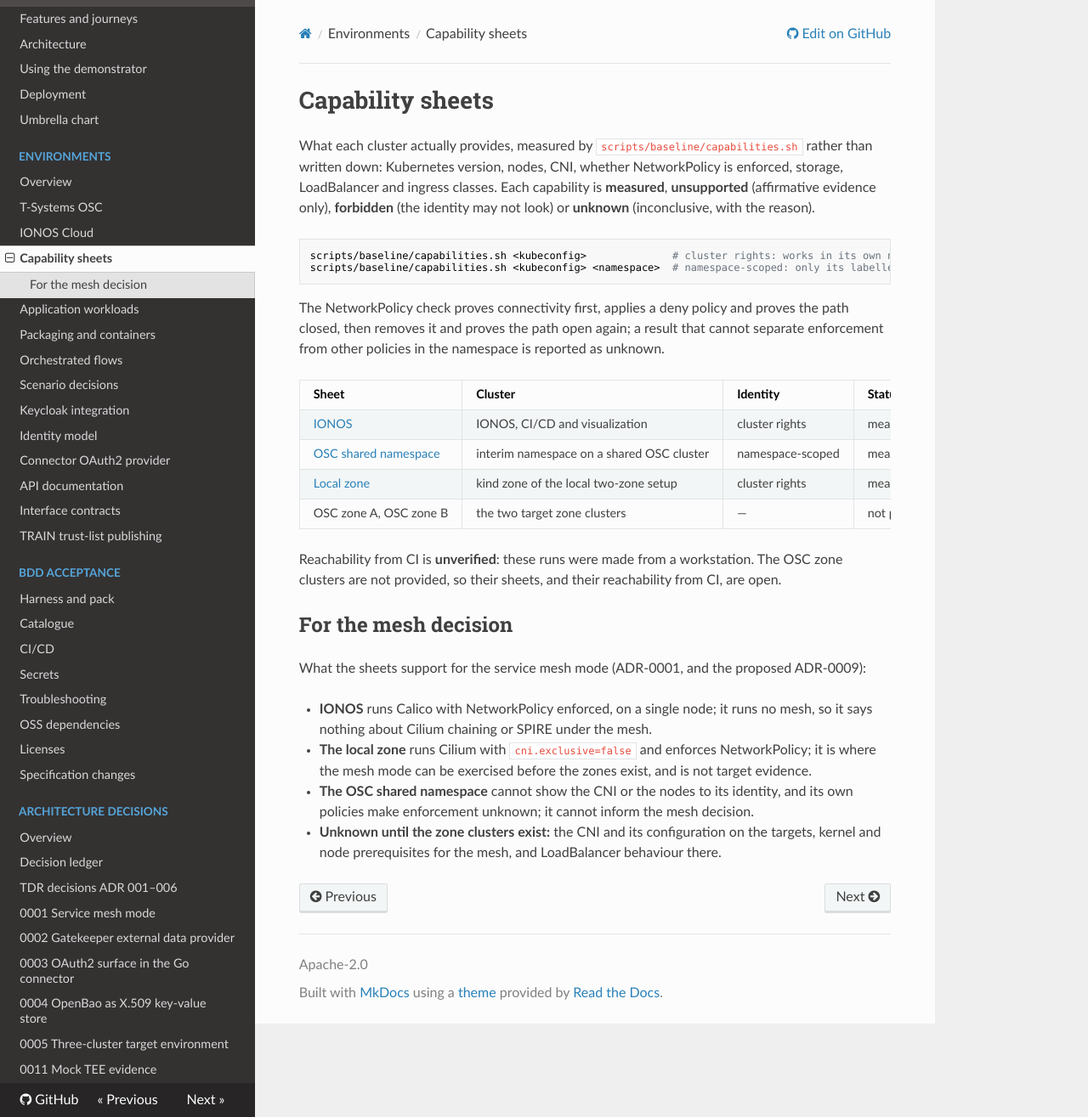
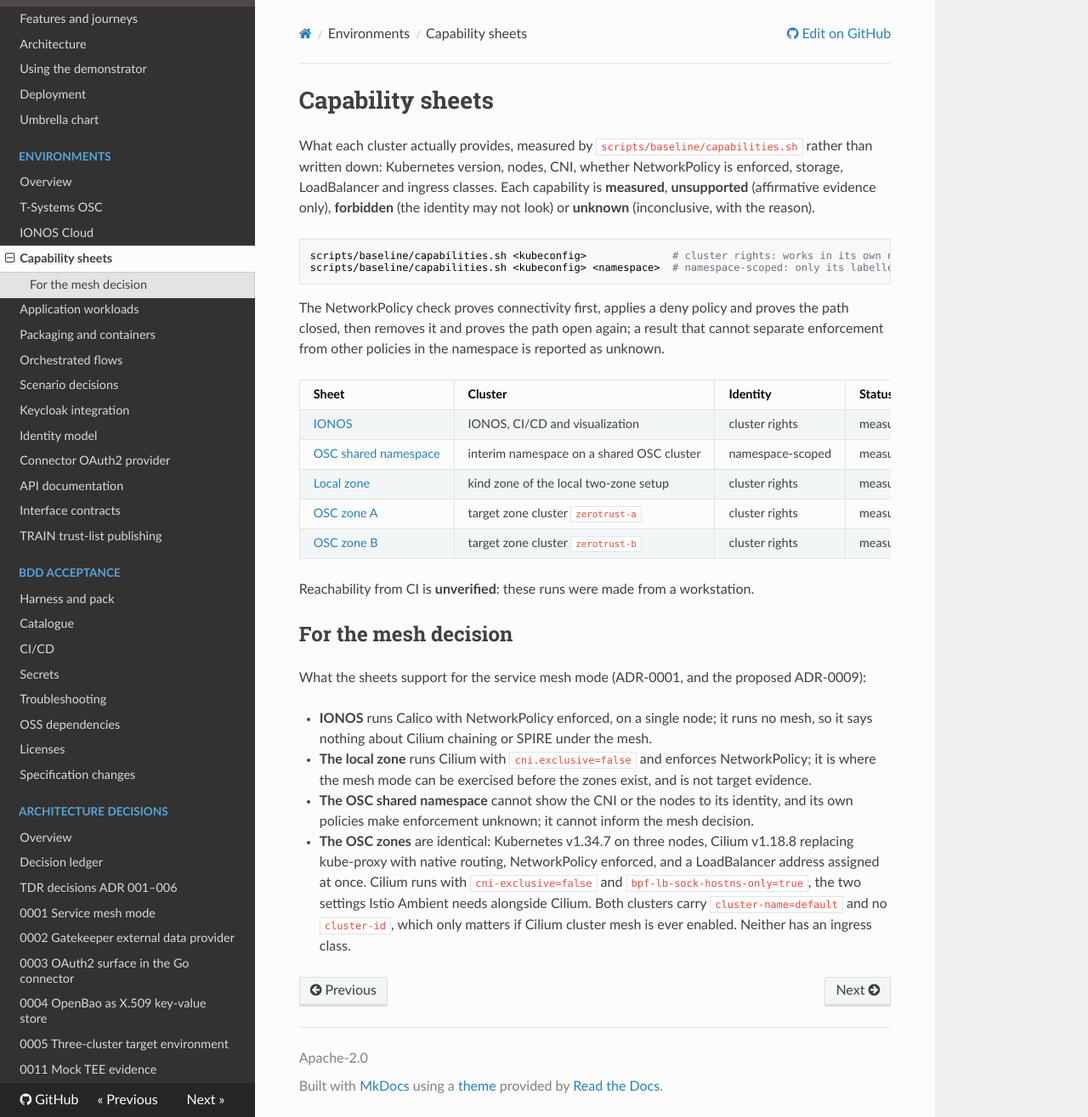
Before and after one commit to Fune5tiAtlas/facis-zero-trust-demonstrator, an MkDocs documentation site: the page built from docs/environments/capabilities/index.md, in a window 1280 px wide and 1315 px high. Shown: the whole window at 85% size. Built offline with MkDocs 1.6.1, drawn with Linux system fonts in a browser that asks for light colours; nearby versions of some CDN libraries.

Commit message:
Record the capability sheets of the two OSC zone clusters

```diff
--- a/docs/environments/capabilities/index.md
+++ b/docs/environments/capabilities/index.md
@@ -19,10 +19,10 @@
 | [IONOS](ionos.md) | IONOS, CI/CD and visualization | cluster rights | measured 8 October 2026 |
 | [OSC shared namespace](osc-shared-namespace.md) | interim namespace on a shared OSC cluster | namespace-scoped | measured 8 October 2026 |
 | [Local zone](local-zone.md) | kind zone of the local two-zone setup | cluster rights | measured 8 October 2026 |
-| OSC zone A, OSC zone B | the two target zone clusters | — | not provided yet |
+| [OSC zone A](osc-zone-a.md) | target zone cluster `zerotrust-a` | cluster rights | measured 16 October 2026 |
+| [OSC zone B](osc-zone-b.md) | target zone cluster `zerotrust-b` | cluster rights | measured 16 October 2026 |
 
-Reachability from CI is **unverified**: these runs were made from a workstation. The OSC zone clusters
-are not provided, so their sheets, and their reachability from CI, are open.
+Reachability from CI is **unverified**: these runs were made from a workstation.
 
 ## For the mesh decision
 
@@ -34,5 +34,8 @@
   mesh mode can be exercised before the zones exist, and is not target evidence.
 - **The OSC shared namespace** cannot show the CNI or the nodes to its identity, and its own policies
   make enforcement unknown; it cannot inform the mesh decision.
-- **Unknown until the zone clusters exist:** the CNI and its configuration on the targets, kernel and
-  node prerequisites for the mesh, and LoadBalancer behaviour there.
+- **The OSC zones** are identical: Kubernetes v1.34.7 on three nodes, Cilium v1.18.8 replacing kube-proxy
+  with native routing, NetworkPolicy enforced, and a LoadBalancer address assigned at once. Cilium runs
+  with `cni-exclusive=false` and `bpf-lb-sock-hostns-only=true`, the two settings Istio Ambient needs
+  alongside Cilium. Both clusters carry `cluster-name=default` and no `cluster-id`, which only matters
+  if Cilium cluster mesh is ever enabled. Neither has an ingress class.
```
Also changed, not shown: docs/environments/capabilities/osc-zone-a.md (added, +32 -0 lines), docs/environments/capabilities/osc-zone-b.md (added, +32 -0 lines).
